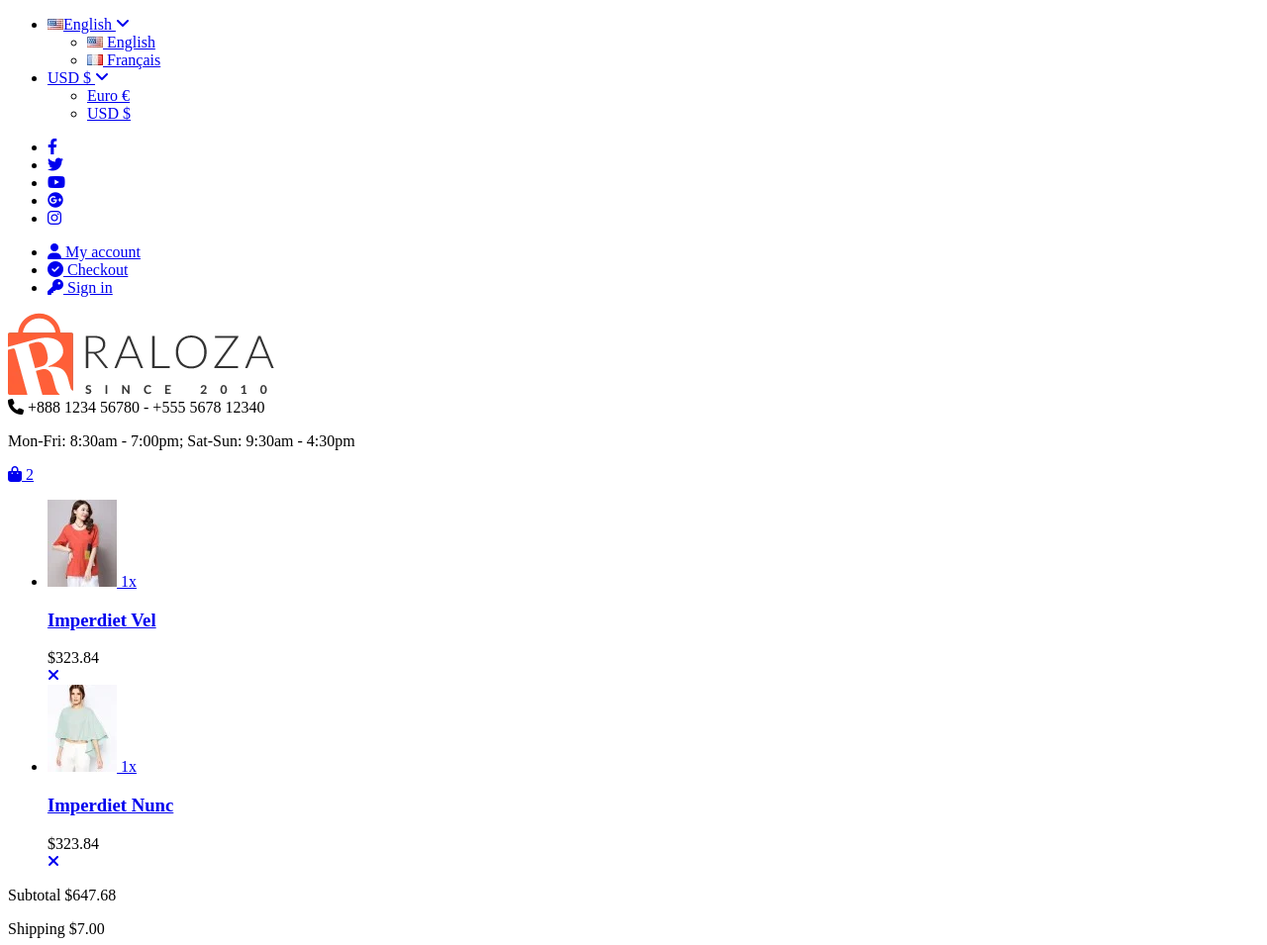
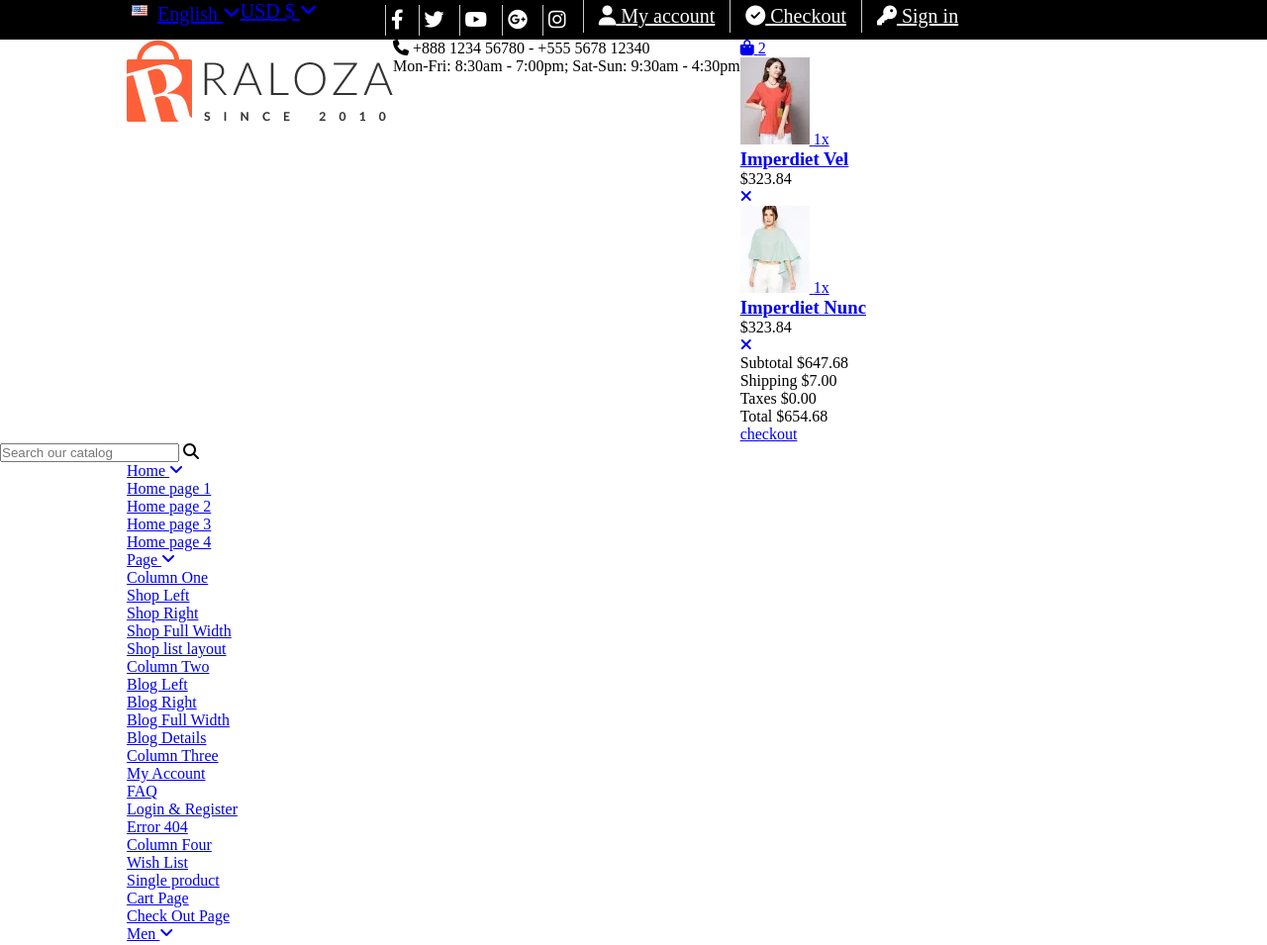
Before and after one commit to minhduc3008/css_final_03, a plain HTML site: page index.html in a window 1280 px wide. Shown: the top 955 px of the page at 99% size. Drawn offline with Linux system fonts and the light colour scheme.

Commit message:
header-top

```diff
--- a/style.css
+++ b/style.css
@@ -0,0 +1,109 @@
+* {
+    margin: 0;
+    padding: 0;
+}
+
+ul {
+    list-style-type: none;
+}
+
+.header-top {
+    background: #000;
+    height: 40px;
+}
+
+.container {
+    max-width: 1024px;
+    margin: 0 auto;
+    display: flex;
+}
+
+.container {
+
+}
+
+.language {
+    width: 25%;
+    display: flex;
+}
+
+.language li {
+    font-size: 20px;
+
+}
+
+li .dropdown-show {
+    position: relative;
+}
+
+.dropdown-show ul {
+    display: none;
+    position:absolute;
+    padding: 5px;
+    border-top: 2px solid #fe5f38;
+    background-color: #fff;
+}
+
+.dropdown-show ul li {
+    color: #000;
+}
+
+.dropdown-show img {
+    padding: 5px;
+    margin-right: 5px;
+}
+
+.dropdown-show ul li:hover {
+    background-color: #fe5f38;
+}
+
+.social-logo  {
+    width: 20%;
+    display: flex;
+}
+
+.social-logo ul  {
+    display: flex;
+}
+
+.social-logo ul li {
+    padding: 5px;
+    color: #fff;
+    border-left: 1px solid #ccc;
+    margin: 5px;
+    text-align: center;
+
+}
+
+.social-logo i {
+    color: #fff;
+    font-size: 20px;
+}
+
+.social-logo i:hover {
+    color: #fe5f38;
+}
+
+.link {
+
+}
+
+.link ul {
+    display: flex;
+}
+
+.link ul li {
+    padding: 5px;
+    border-left: 1px solid #ccc;
+}
+
+.link a {
+    color: #fff;
+    margin: 10px;
+    font-size: 20px;
+}
+
+.link a:hover {
+    color: #fe5f38;
+
+}
```
Also changed, not shown: index.html (+1 -1 lines).
